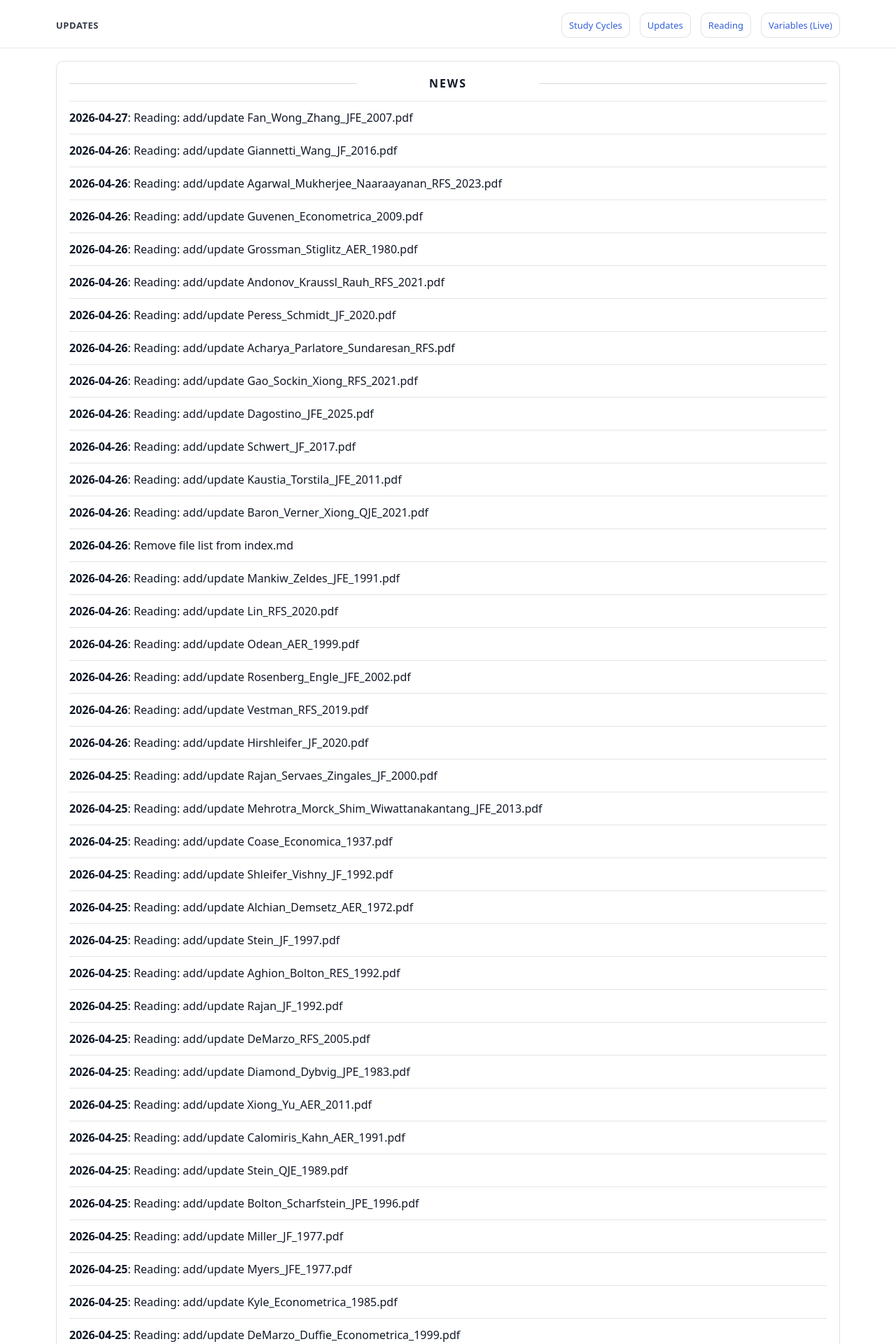
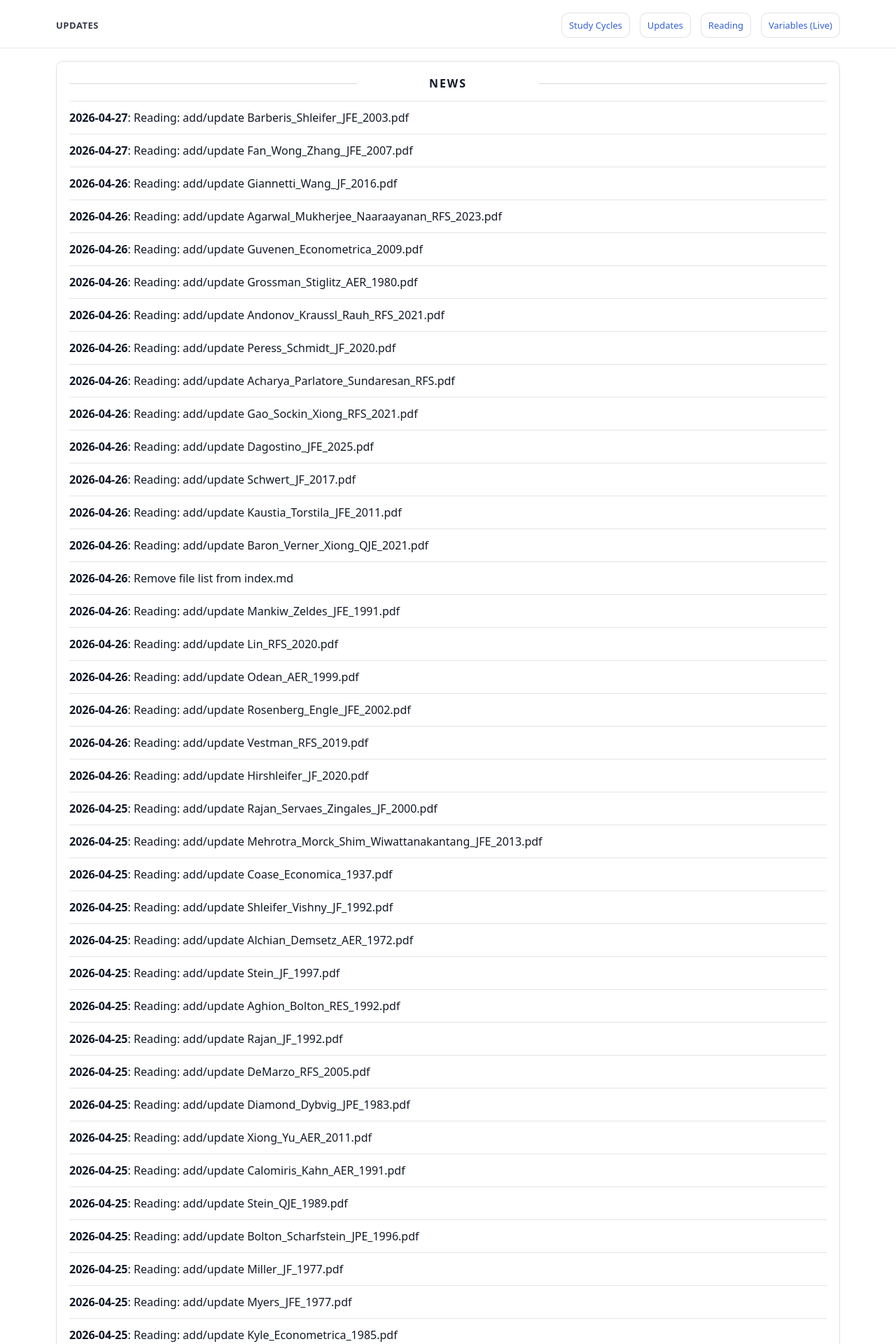
Before and after one commit to yaxinzn/study-archive, a Jekyll site: the page built from updates/index.md, in a window 1280 px wide. Shown: the top 1920 px of the page at 70% size. Built offline with Jekyll 4.4.1, drawn with Linux system fonts in a browser that asks for light colours; some of the changed text lies outside the part shown.

Commit message:
chore: update NEWS feed

```diff
--- a/_data/news.yml
+++ b/_data/news.yml
@@ -1,4 +1,7 @@
 # Auto-generated update history (sorted newest -> oldest). Do not edit manually.
+- ts: "1777238149"
+  date: "2026-04-27"
+  title: "Reading: add/update Barberis_Shleifer_JFE_2003.pdf"
 - ts: "1777237891"
   date: "2026-04-27"
   title: "Reading: add/update Fan_Wong_Zhang_JFE_2007.pdf"
```
